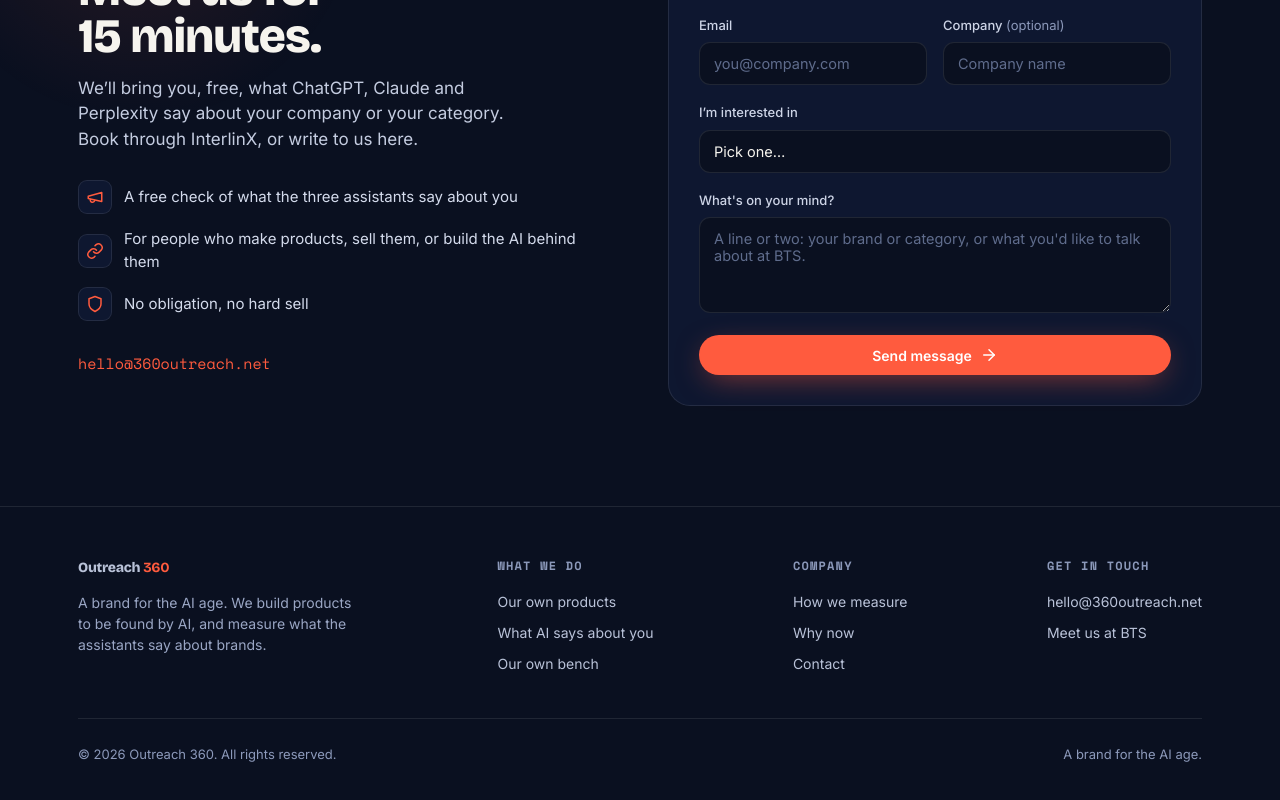
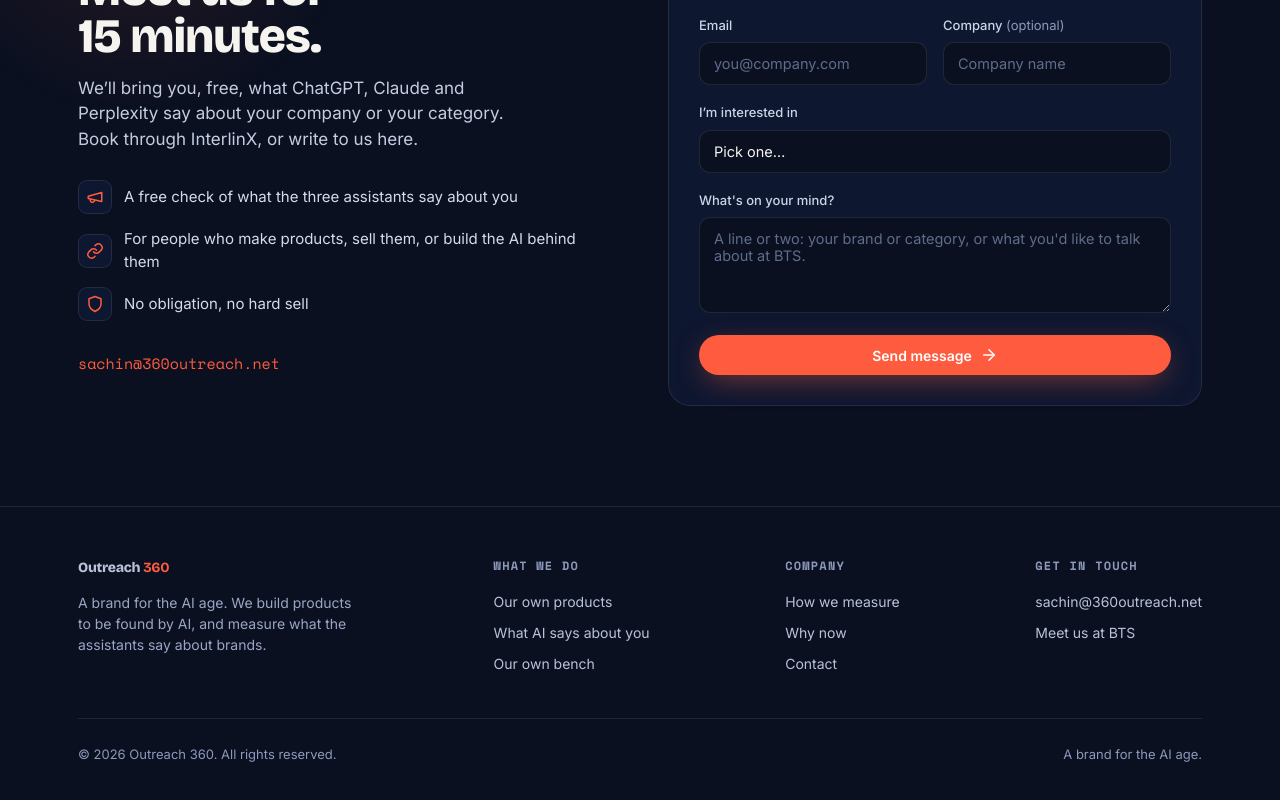
Before and after one commit to 360outreach121-spec/360outreach, a React (Vite) app: page / in a window 1280 px wide. Shown: the part 3275-4075 px from the top of the page. Built offline with nearby package versions, Linux system fonts and the light colour scheme.

Commit message:
Outreach 360: contact email is sachin@360outreach.net
Co-Authored-By: Claude Opus 5.5 <noreply@anthropic.com>

```diff
--- a/src/data/content.js
+++ b/src/data/content.js
@@ -103,7 +103,7 @@ export const WHY = [
 ]
 
 export const CONTACT = {
-  email: 'hello@360outreach.net',
+  email: 'sachin@360outreach.net',
 
   // ── Direct-to-inbox delivery (optional, recommended) ──────────────────
   // The form works right away by opening a pre-filled email. To receive
```
Also changed, not shown: 1 other file (tests, documents, lock files or other folders).
